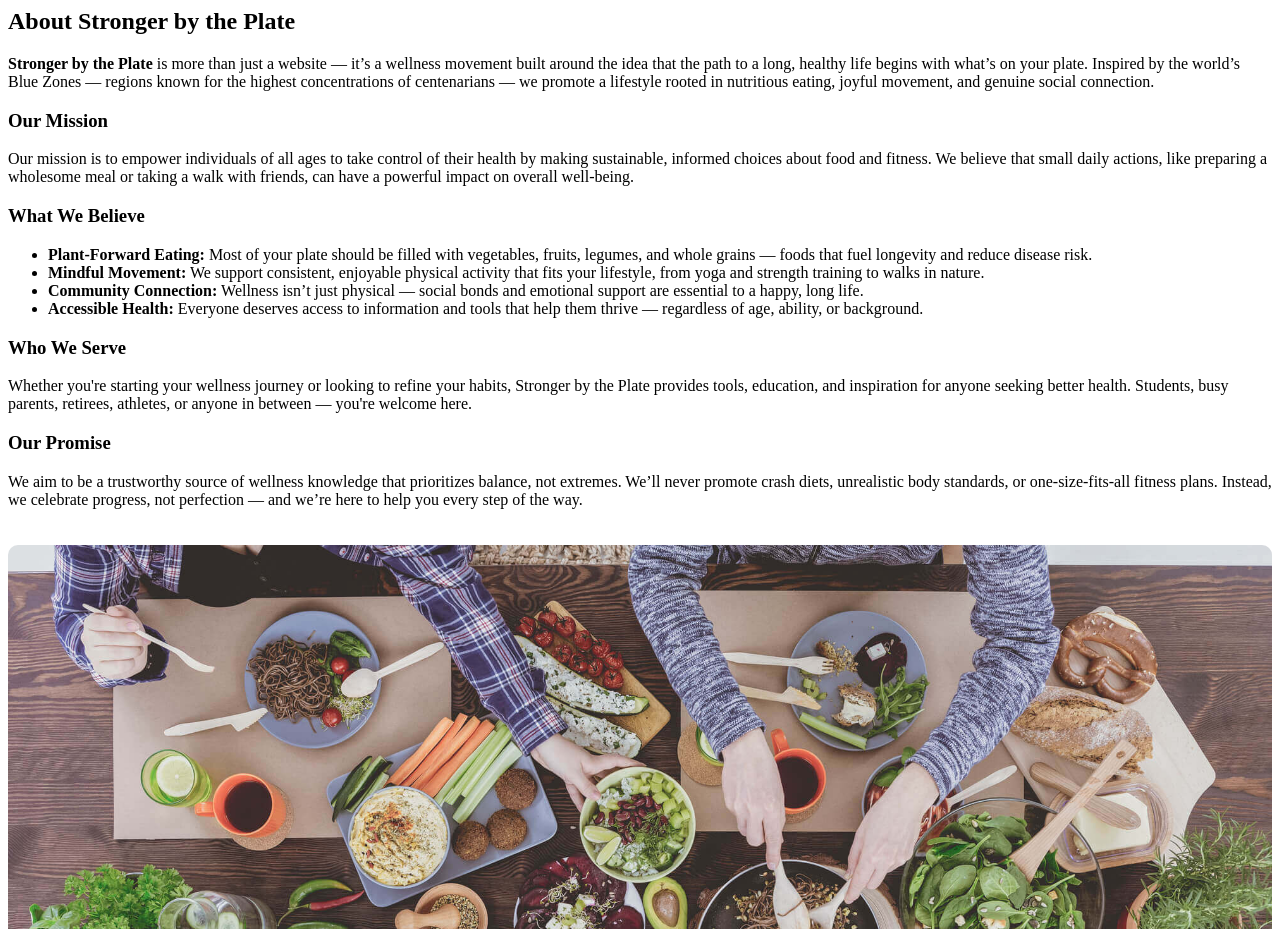
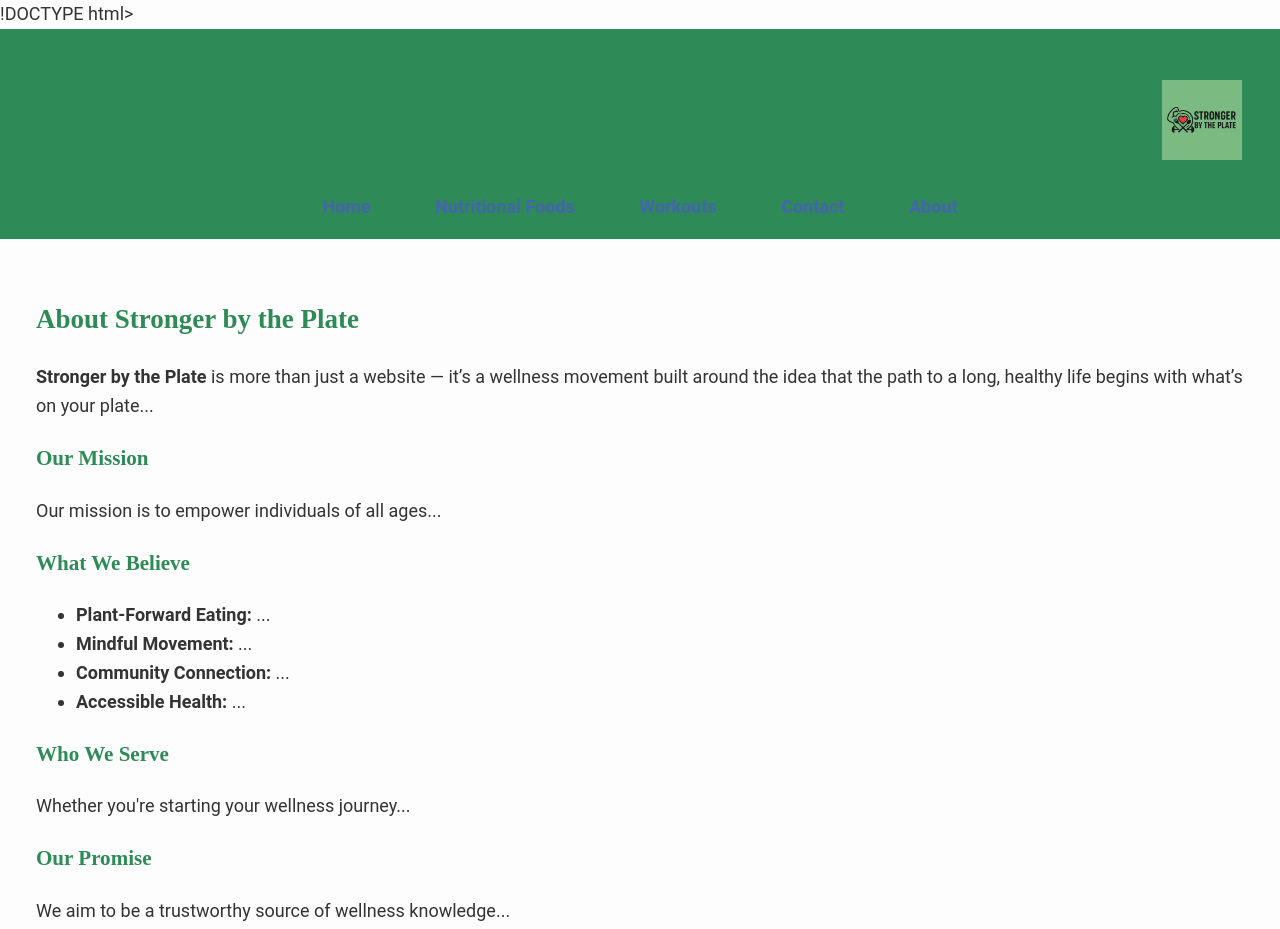
Before and after one commit to jesusmedeles/MODULE5_TABLES_LISTS_AND_MORE, a plain HTML site: page about.html in a window 1280 px wide. Shown: the top 929 px of the page. Drawn offline with Linux system fonts and the light colour scheme.

Commit message:
adding an about page

```diff
--- a/about.html
+++ b/about.html
@@ -1,24 +1,58 @@
+!DOCTYPE html>
+<html lang="en">
+<head>
+  <meta charset="UTF-8">
+  <title>About | Stronger by the Plate</title>
+  <link rel="stylesheet" href="styles.css">
+</head>
+<body>
+
+  <!-- Header with Logo -->
+  <header>
+    <div class="header-container">
+      <h1>Stronger by the Plate</h1>
+      <img src="images/logo.png" alt="Stronger by the Plate Logo" class="site-logo">
+    </div>
+    <nav>
+      <a href="index.html">Home</a>
+      <a href="nutritional-foods.html">Nutritional Foods</a>
+      <a href="workouts.html">Workouts</a>
+      <a href="contact.html">Contact</a>
+      <a href="about.html">About</a>
+    </nav>
+  </header>
+
+  <!-- About Section -->
+  <main>
     <section class="mission">
       <h2>About Stronger by the Plate</h2>
-
-  <p><strong>Stronger by the Plate</strong> is more than just a website — it’s a wellness movement built around the idea that the path to a long, healthy life begins with what’s on your plate. Inspired by the world’s Blue Zones — regions known for the highest concentrations of centenarians — we promote a lifestyle rooted in nutritious eating, joyful movement, and genuine social connection.</p>
+      <p><strong>Stronger by the Plate</strong> is more than just a website — it’s a wellness movement built around the idea that the path to a long, healthy life begins with what’s on your plate...</p>
 
       <h3>Our Mission</h3>
-  <p>Our mission is to empower individuals of all ages to take control of their health by making sustainable, informed choices about food and fitness. We believe that small daily actions, like preparing a wholesome meal or taking a walk with friends, can have a powerful impact on overall well-being.</p>
+      <p>Our mission is to empower individuals of all ages...</p>
 
       <h3>What We Believe</h3>
       <ul>
-    <li><strong>Plant-Forward Eating:</strong> Most of your plate should be filled with vegetables, fruits, legumes, and whole grains — foods that fuel longevity and reduce disease risk.</li>
-    <li><strong>Mindful Movement:</strong> We support consistent, enjoyable physical activity that fits your lifestyle, from yoga and strength training to walks in nature.</li>
-    <li><strong>Community Connection:</strong> Wellness isn’t just physical — social bonds and emotional support are essential to a happy, long life.</li>
-    <li><strong>Accessible Health:</strong> Everyone deserves access to information and tools that help them thrive — regardless of age, ability, or background.</li>
+        <li><strong>Plant-Forward Eating:</strong> ...</li>
+        <li><strong>Mindful Movement:</strong> ...</li>
+        <li><strong>Community Connection:</strong> ...</li>
+        <li><strong>Accessible Health:</strong> ...</li>
       </ul>
 
       <h3>Who We Serve</h3>
-  <p>Whether you're starting your wellness journey or looking to refine your habits, Stronger by the Plate provides tools, education, and inspiration for anyone seeking better health. Students, busy parents, retirees, athletes, or anyone in between — you're welcome here.</p>
+      <p>Whether you're starting your wellness journey...</p>
 
       <h3>Our Promise</h3>
-  <p>We aim to be a trustworthy source of wellness knowledge that prioritizes balance, not extremes. We’ll never promote crash diets, unrealistic body standards, or one-size-fits-all fitness plans. Instead, we celebrate progress, not perfection — and we’re here to help you every step of the way.</p>
+      <p>We aim to be a trustworthy source of wellness knowledge...</p>
 
       <img src="images/foodcommunityplanview.jpg" alt="Healthy food and people together" style="max-width:100%; border-radius: 10px; margin-top: 20px;">
     </section>
+  </main>
+
+  <!-- Footer -->
+  <footer>
+    <p>© 2025 Stronger by the Plate</p>
+  </footer>
+
+</body>
+</html>
```
Lines whose indentation alone changed are shown as unchanged.
